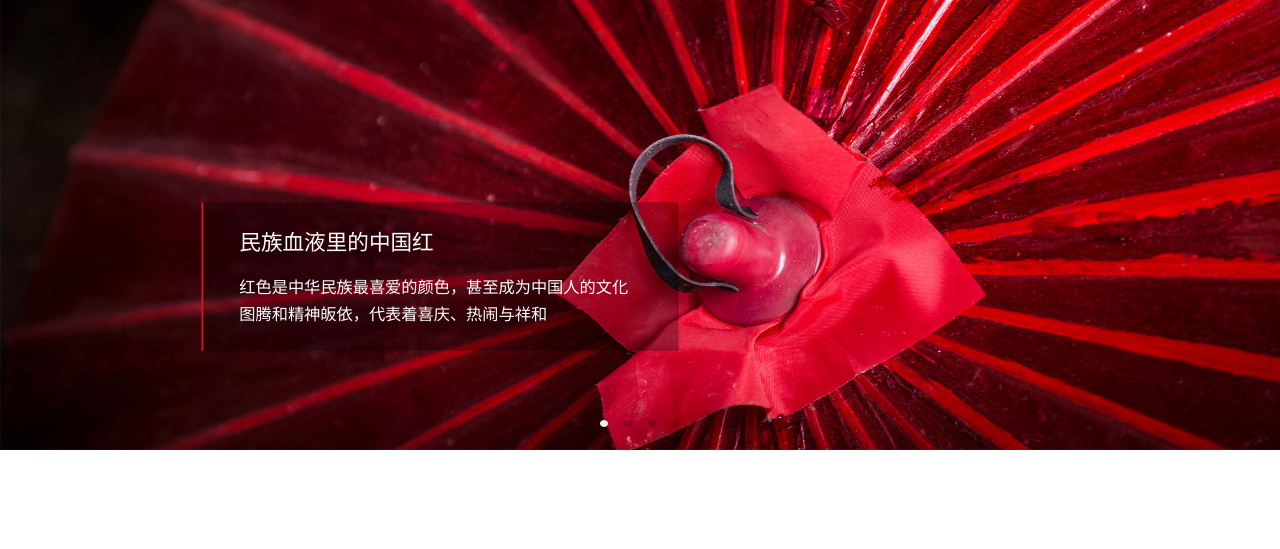
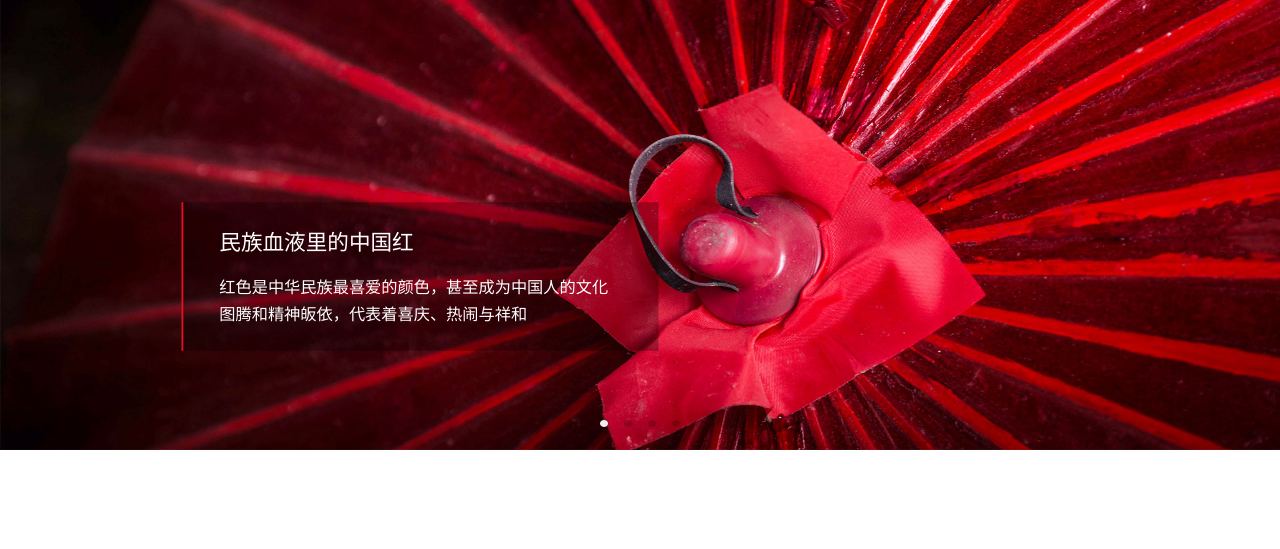
Before and after one commit to smile-org/culture, a web app: page /frontend/pc-web/about.html in a window 1280 px wide. Shown: the top 549 px of the page. Run offline with its HTML, style and script files only (its server is not run), Linux system fonts and the light colour scheme; data that the repository does not hold is empty; some web fonts are replaced.

Commit message:
文化寻力 pc//

```diff
--- a/frontend/pc-web/css/style.css
+++ b/frontend/pc-web/css/style.css
@@ -135,7 +135,7 @@ section {
 .banner_text {
     position: absolute;
     bottom: 21%;
-    left: 175px;
+    left: 155px;
     width: 530px;
     max-width: 530px;
     min-height: 155px;
@@ -976,6 +976,9 @@ footer .footer_about a:active {
         max-width: 1400px;
         margin: 30px auto;
     }
+    .carousel li {
+        min-height: 755px;
+    }
 }
 
 @media screen and (max-width: 1696px) {
```
